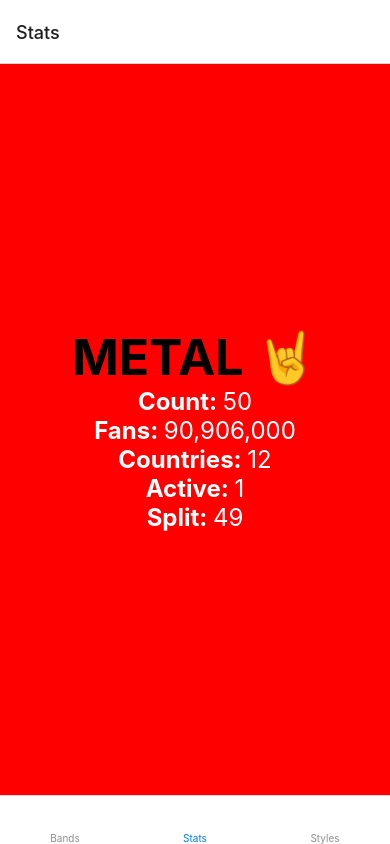
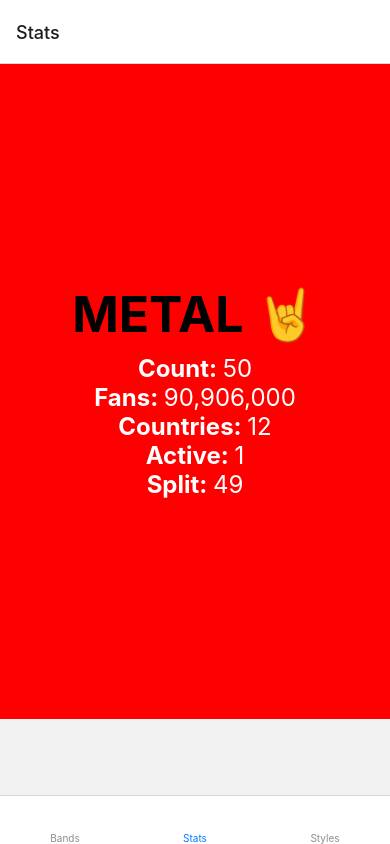
Before and after one commit to GSCrawley/native_metal, a React Native app: screen /Stats in a window 390 px wide. Built offline with nearby package versions, Linux system fonts and the light colour scheme; some icons are missing.

Commit message:
styling on Stat screen is done

```diff
--- a/App.js
+++ b/App.js
@@ -33,7 +33,7 @@ export default function App() {
                 ? faMusic : faMusic
                 break;
             }
-          return <FontAwesomeIcon icon={iconName} size={32} color="red" />
+          return <FontAwesomeIcon icon={iconName} size={32} color="black" />
           },
         })}
 >
--- a/screens/StatScreen.js
+++ b/screens/StatScreen.js
@@ -1,6 +1,6 @@
 
 import * as React from 'react';
-import { View, Text, StyleSheet } from 'react-native';
+import { View, Text, StyleSheet, SafeAreaView, ScrollView } from 'react-native';
 import { metalBands } from '../metal'
 
 
@@ -27,7 +27,9 @@ export default function Stats() {
   });
 
   return (
-    <View style={styles.view}>
+    <SafeAreaView>
+    <ScrollView>
+      <View style={styles.view}>
       <Text style={styles.title}>METAL 🤘</Text>
       <Text>
         <Text style={[styles.info, styles.bold]}>Count: </Text>
@@ -49,7 +51,9 @@ export default function Stats() {
         <Text style={[styles.info, styles.bold]}>Split: </Text>
         <Text style={styles.info}>{metalBands.length - active}</Text>
       </Text>
-    </View>
+      </View>
+      </ScrollView>
+      </SafeAreaView>
   );
 }
 
@@ -57,18 +61,23 @@ const styles = StyleSheet.create({
   view: {
     backgroundColor: 'red',
     flex: 1,
+    flexDirection: "column",
     justifyContent: 'center',
-    alignItems: 'center'
+    alignItems: 'center',
+    paddingTop: 220,
+    paddingBottom: 220
   },
   title: {
     fontSize: 50,
     fontWeight: 'bold',
-    color: 'black'
+    color: 'black',
+    marginBottom: 10
   },
   info: {
     color: 'white',
-    fontSize: 24
-  },
+    fontSize: 24,
+    paddingBottom: 20
+    },
   bold: {
     fontWeight: 'bold'
   }
```
